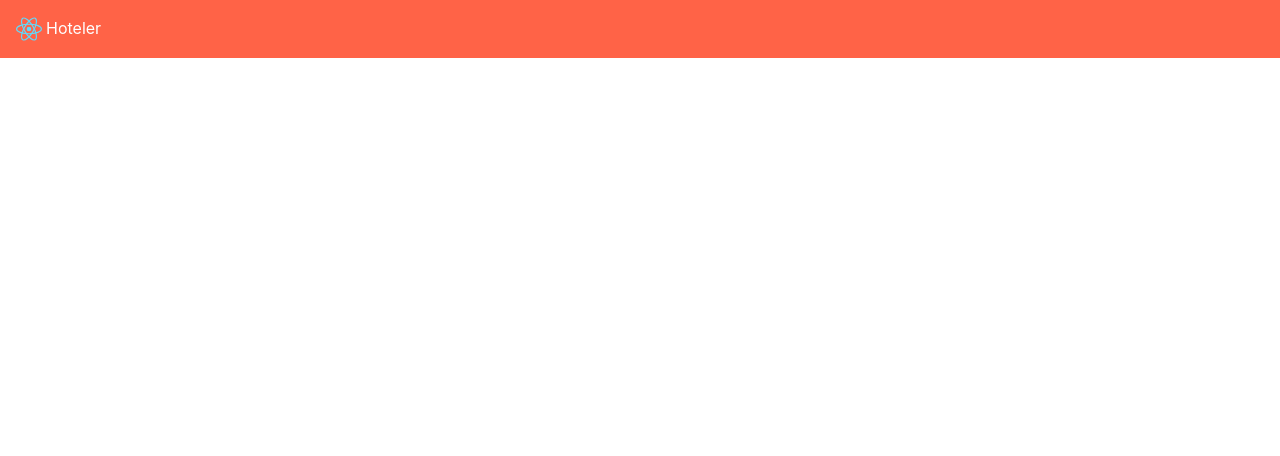
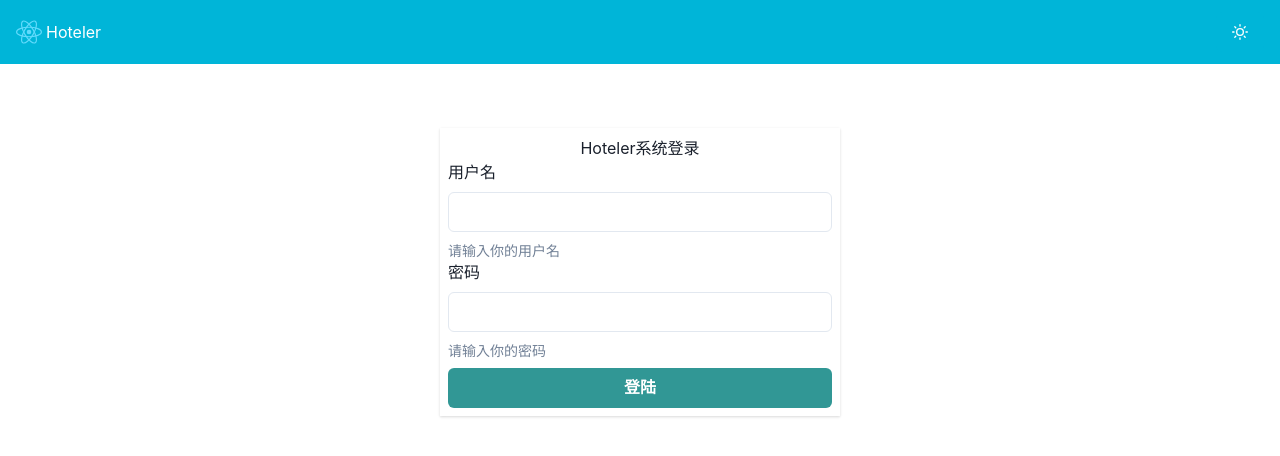
Before and after one commit to damingerdai/hoteler-web-react, a React (Create React App) app: page / in a window 1280 px wide. Shown: the top 456 px of the page. Built offline with nearby package versions, Linux system fonts and the light colour scheme.

Commit message:
feat: login view ui

```diff
--- a/package.json
+++ b/package.json
@@ -12,9 +12,11 @@
     "prepare": "is-ci || husky install"
   },
   "dependencies": {
+    "@chakra-ui/icons": "^1.1.7",
     "@chakra-ui/react": "^1.8.7",
     "@emotion/react": "^11.0.0",
     "@emotion/styled": "^11.0.0",
+    "formik": "^2.2.9",
     "framer-motion": "3.10.6",
     "react": "^18.0.0",
     "react-dom": "^18.0.0",
--- a/prettier.config.js
+++ b/prettier.config.js
@@ -3,9 +3,9 @@ const options = {
   singleQuote: true,
   bracketSpacing: true,
   endOfLine: 'lf',
-    semi: false,
+  semi: true,
   tabWidth: 2,
   trailingComma: 'none'
-}
+};
 
-module.exports = options
+module.exports = options;
--- a/src/App.tsx
+++ b/src/App.tsx
@@ -1,15 +1,29 @@
 import React from 'react';
-import { Flex, Image, Text } from '@chakra-ui/react';
+import {
+  Box, Button, Flex, Image, Text,
+} from '@chakra-ui/react';
+import { SunIcon } from '@chakra-ui/icons';
 import logo from './react-logo.svg';
 import './App.scss';
+import Login from './components/Login';
 
-function App() {
-  return (
-    <Flex bg="tomato" w="100%" p={4} color="white">
-      <Image src={logo} w="26px" h="26px" />
-      <Text ml="4px">Hoteler</Text>
+const App = () => (
+  <>
+    <Flex p='9px 16px' w='100%' color='white' bg='cyan.500' h={16} flexWrap='wrap' alignItems='center'>
+      <Image src={logo} w='26px' h='26px' />
+      <Text ml='4px'>Hoteler</Text>
+
+      <Box flexGrow={1} />
+
+      <Button bg='cyan.500' variant='ghost' _hover={{ bg: 'cyan.500' }} _active={{ bg: 'cyan.500' }}>
+        <SunIcon />
+      </Button>
     </Flex>
-  );
-}
+    <Box as='section'>
+      <Login />
+    </Box>
+  </>
+
+);
 
 export default App;
--- /dev/null
+++ b/src/components/Login.tsx
@@ -0,0 +1,77 @@
+import React from 'react';
+import {
+  Box,
+  Button,
+  Center,
+  Container,
+  FormControl,
+  FormErrorMessage,
+  FormHelperText,
+  FormLabel,
+  Input,
+  Text,
+} from '@chakra-ui/react';
+import { Formik } from 'formik';
+
+const Login = () => (
+  <Container>
+    <Center mt={16}>
+      <Box boxShadow='base' w='100%' maxWidth='400px' p={2}>
+        <Text as='h2' textAlign='center'> Hoteler系统登录 </Text>
+        <Formik
+          initialValues={{ username: '', password: '' }}
+          validate={(values: { username?: string, password?: string }) => {
+            const errors = {} as { username?: string, password?: string };
+            if (!values.username) {
+              errors.username = '请输入用户名';
+            }
+            if (!values.password) {
+              errors.password = '请输入密码';
+            }
+
+            return errors;
+          }}
+          onSubmit={(values, { setSubmitting }) => {
+            setTimeout(() => {
+              alert(JSON.stringify(values, null, 2));
+              setSubmitting(false);
+            }, 400);
+          }}
+        >
+          {({
+            values,
+            errors,
+            touched,
+            handleChange,
+            handleBlur,
+            handleSubmit,
+            isSubmitting,
+            /* and other goodies */
+          }) => (
+            <form onSubmit={handleSubmit}>
+              <FormControl isInvalid={!!errors.username && touched.username}>
+                <FormLabel htmlFor='username'>用户名</FormLabel>
+                <Input id='username' type='text' onChange={handleChange} onBlur={handleBlur} value={values.username} />
+                {!!errors.username && touched.username
+                  ? <FormErrorMessage>请输入你的用户名</FormErrorMessage>
+                  : <FormHelperText>请输入你的用户名</FormHelperText>}
+              </FormControl>
+
+              <FormControl isInvalid={!!errors.password && touched.password}>
+                <FormLabel htmlFor='password'>密码</FormLabel>
+                <Input id='password' type='password' onChange={handleChange} onBlur={handleBlur} value={values.password} />
+                {errors.password && touched.password
+                  ? <FormErrorMessage>请输入你的密码</FormErrorMessage>
+                  : <FormHelperText>请输入你的密码</FormHelperText>}
+              </FormControl>
+              <Button w='100%' mt={2} type='submit' colorScheme='teal' disabled={isSubmitting}>登陆</Button>
+            </form>
+          )}
+        </Formik>
+
+      </Box>
+    </Center>
+  </Container>
+);
+
+export default Login;
```
Also changed, not shown: .eslintrc.js, public/manifest.json, 2 other files (tests, documents, lock files or other folders). Lines whose indentation alone changed are shown as unchanged.
